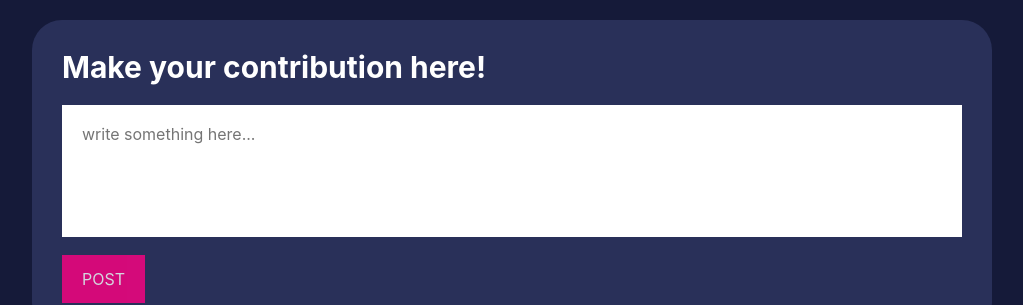
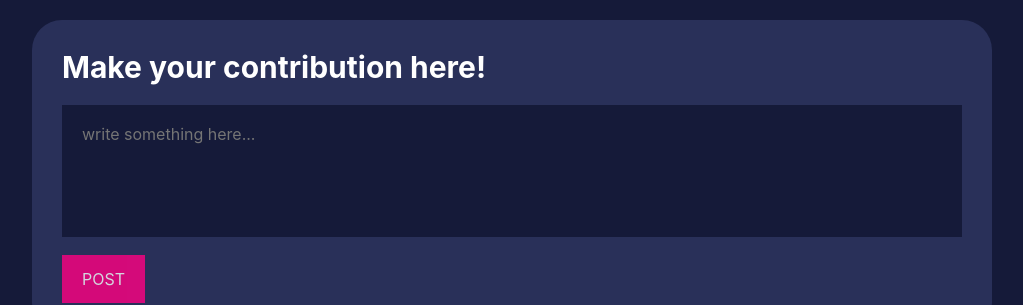
Before and after one commit to dubbelnisse/guestbook, a React (Create React App) app in the folder packages/client/: page / in a window 1280 px wide. Shown: the top 305 px of the page, without its empty margins (128-1151 px from the left). Built offline with nearby package versions, Linux system fonts and the light colour scheme; no server answers; sample sign-in values are in the browser's storage.

Commit message:
style: new input design

```diff
--- a/packages/client/src/components/WritePost.tsx
+++ b/packages/client/src/components/WritePost.tsx
@@ -25,6 +25,8 @@ const H1 = styled.h1`
 `
 
 const Textarea = styled.textarea`
+  background-color:  rgb(21, 26, 57);
+  color: rgb(255, 255, 255);
   padding: 20px;
   width: calc(100% - 40px);
 `
```
